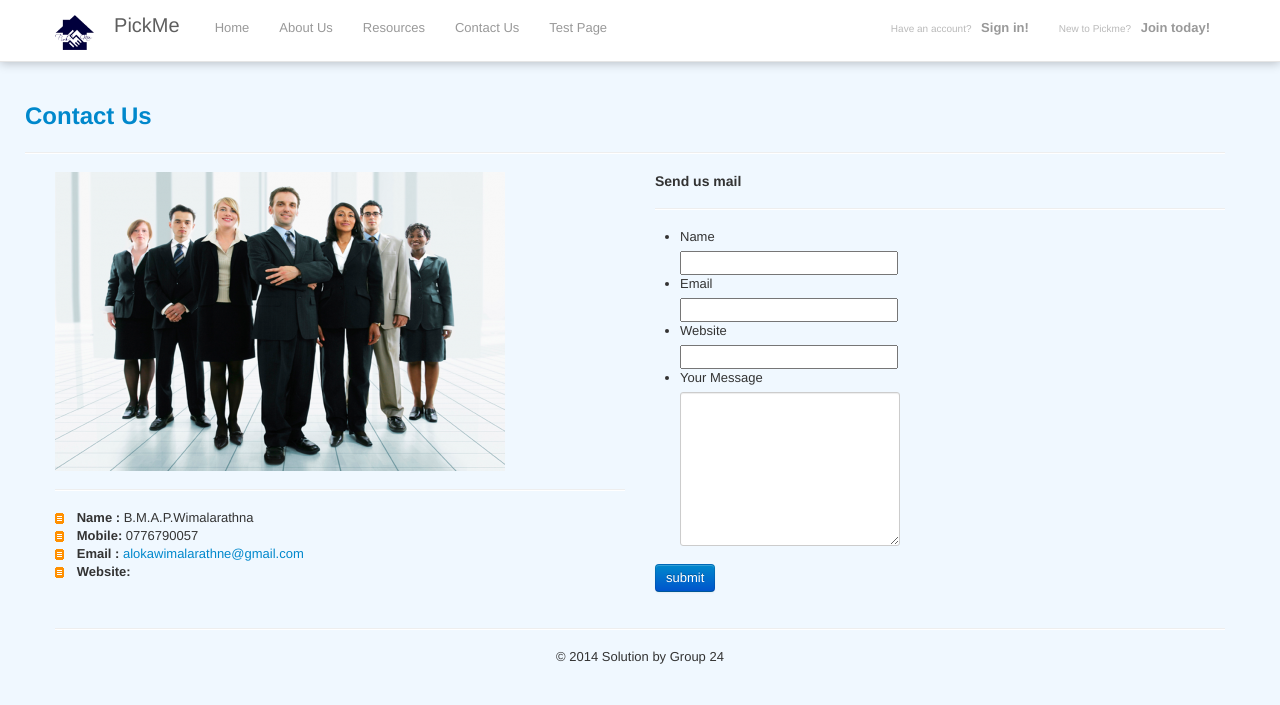
After one commit to alokawimalarathne/pkme, a PHP site: page /contact_us.php in a window 1280 px wide. The commit adds this page. Shown: the top 705 px of the page. Run offline with PHP 8.4, Linux system fonts and the light colour scheme; some libraries are stand-ins or nearby versions.

Commit message:
buddhika's first commit

```diff
--- /dev/null
+++ b/contact_us.php
@@ -0,0 +1,64 @@
+<?php include_once('header.php'); ?>
+<div class="row">
+	<div id="content">
+		<div class="article">
+			<h2><span><a href="contact_us.php">Contact Us</a></span></h2>
+			<hr class="noscreen" />
+				<div class="span6">
+					<img src="images/group.png">
+					<hr class="noscreen" />
+					<table width="100%" border="0" cellspacing="0" cellpadding="0">
+						<tr>
+							<td><img src="images/ico_archive2.gif" alt="" width="9" height="11" /></td>
+							<td><strong>Name :</strong> B.M.A.P.Wimalarathna</td>
+						</tr>
+						<tr>
+							<td><img src="images/ico_archive2.gif" alt="" width="9" height="11" /></td>
+							<td><strong>Mobile:</strong> 0776790057</td>
+						</tr>
+						<tr>
+							<td><img src="images/ico_archive2.gif" alt="" width="9" height="11" /></td>
+							<td><strong>Email :</strong><a href="#"><span>  alokawimalarathne@gmail.com</span></a> </td>
+						</tr>
+						<tr>
+							<td><img src="images/ico_archive2.gif" alt="" width="9" height="11" /></td>
+							<td><strong>Website:</strong></td>
+						</tr>
+					</table>
+				</div>
+        </div>
+    </div>
+	<div class="span6">
+			<div id="content">
+				<div class="article">
+					<h4><span>Send us</span> mail</h4>
+					<hr class="noscreen" />
+						<div class="clr"></div>
+							<form action="#" method="post" id="sendemail">
+								<ul>
+								  <li>
+									<label for="name">Name</label>
+									<input id="name" name="name" class="text" />
+								  </li>
+								  <li>
+									<label for="email">Email</label>
+									<input id="email" name="email" class="text" />
+								  </li>
+								  <li>
+									<label for="website">Website</label>
+									<input id="website" name="website" class="text" />
+								  </li>
+								  <li>
+									<label for="message">Your Message</label>
+									<textarea id="message" name="message" rows="8" cols="50"></textarea>
+								  </li>
+								</ul>
+								<button type="submit" class="btn btn-primary"><?php _e('submit'); ?></button>
+							</form>
+				</div>
+			</div>
+	</div>
+</div>
+
+
+<?php include_once('footer.php'); ?>
--- a/footer.php
+++ b/footer.php
@@ -5,7 +5,7 @@
 	</div> <!-- /.row -->
 	<footer>
 		<hr>
-		&copy; 2014 Solution by Group 24
+		<center>&copy; 2014 Solution by Group 24</center>
 	</footer>
 
 </div> <!-- /.container -->
--- a/header.php
+++ b/header.php
@@ -4,6 +4,7 @@
 <!DOCTYPE html>
 <html lang="en">
 	<head>
+		<body style="background-color:AliceBlue"><br/>
 		<meta charset="utf-8">
 		<title>PickMe UCSC Job Seekers' Portal</title>
 
@@ -37,11 +38,14 @@
 					<span class="icon-bar"></span>
 					<span class="icon-bar"></span>
 				</a>
-
+				<a class="brand" href="home.php"><img src="images/logo.png" height="35"/></a>
 				<h3><a class="brand" href="home.php"><?php _e('PickMe'); ?></a></h3>
 				<div class="nav-collapse">
 					<ul class="nav">
 						<li><a href="home.php"><?php _e('Home'); ?></a></li>
+						<li><a href="about_us.php"><?php _e('About Us'); ?></a></li>
+						<li><a href="resources.php"><?php _e('Resources'); ?></a></li>
+						<li><a href="contact_us.php"><?php _e('Contact Us'); ?></a></li>
                                                 <li><a href="protected.php"><?php _e('Test Page'); ?></a></li>
                                                 <?php  if(isset($_SESSION['pickme']['user_level']) && in_array(1, $_SESSION['pickme']['user_level'])) { ?>
 						<li><a href="admin/"><?php _e('Admin panel'); ?></a></li>
@@ -69,6 +73,7 @@
 		<?php } else { ?>
 		<ul class="nav pull-right">
 			<li><a href="login.php" class="signup-link"><em><?php _e('Have an account?'); ?></em> <strong><?php _e('Sign in!'); ?></strong></a></li>
+			<li><a href="sign_up.php" class="signup-link"><em><?php _e('New to Pickme?'); ?></em> <strong><?php _e('Join today!'); ?></strong></a></li>
 		</ul>
 		<?php } ?>
 				</div>
--- /dev/null
+++ b/resources.php
@@ -0,0 +1,2 @@
+<?php include_once('header.php'); ?>
+<?php include_once('footer.php'); ?>
```
Also changed, not shown: about_us.php (added, +19 -0 lines), home.php (+16 -54 lines), README.md, images/group.png (added), images/ico_archive2.gif (added), images/logo.png (added), images/online-job-seeker.jpg (added), images/slide1.jpg (added), images/slide2.jpg (added), images/slide3.jpg (added), images/slide4.jpg (added), images/slide5.jpg (added), images/slide6.jpg (added), images/slide7.jpg (added).
